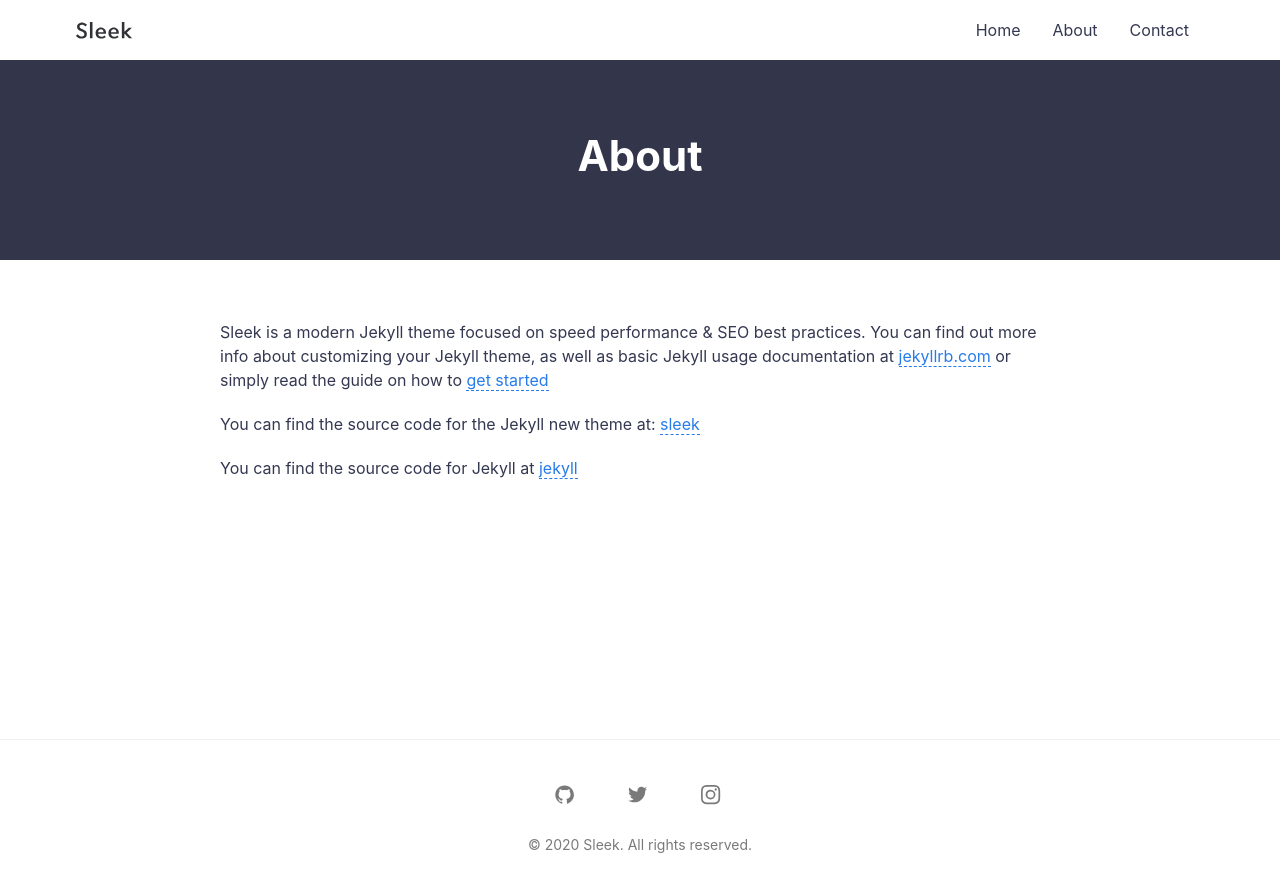
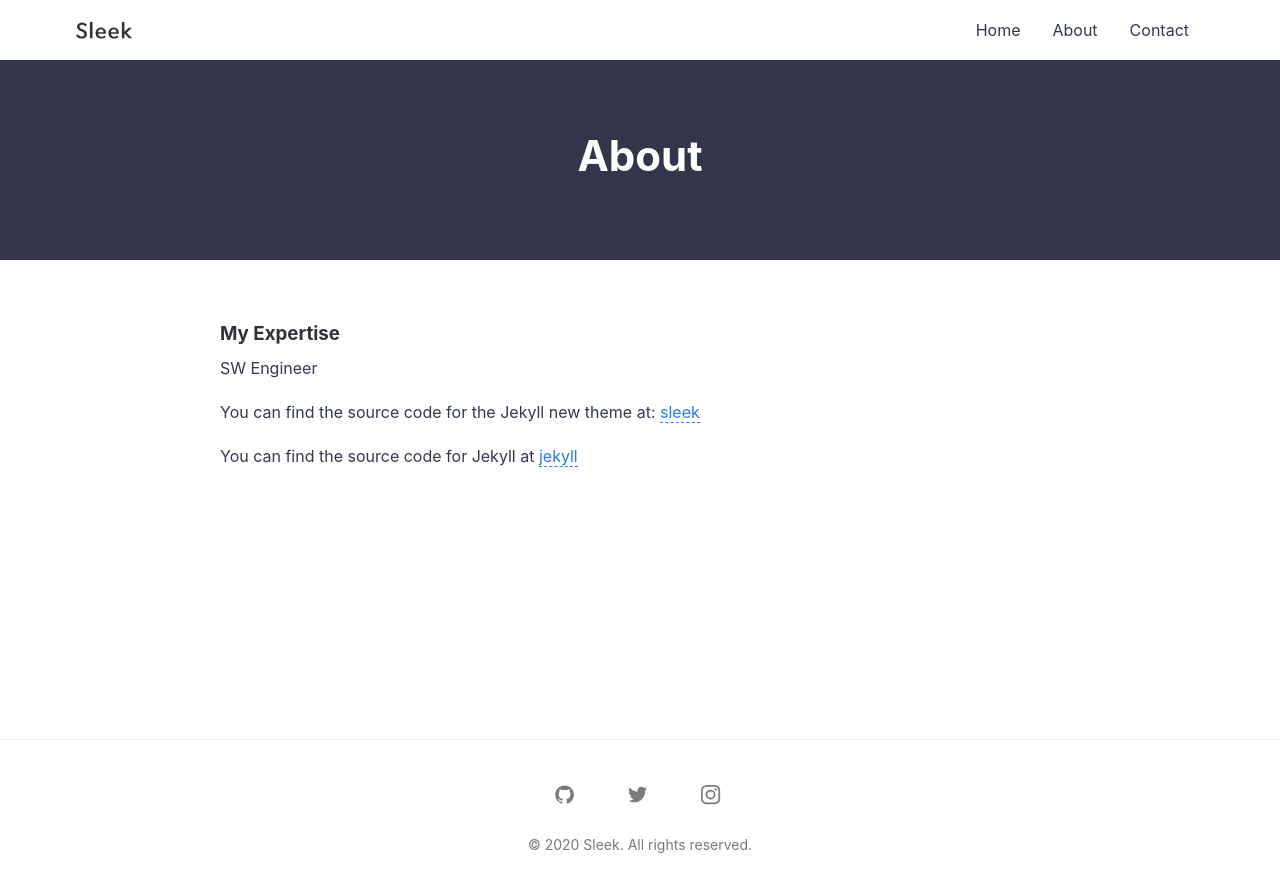
Before and after one commit to yusoojeong/yusoojeong.github.io, a Jekyll site: the page built from about.md, in a window 1280 px wide. Shown: the top 892 px of the page. Built offline with Jekyll 4.4.1, drawn with Linux system fonts in a browser that asks for light colours.

Commit message:
[Edit] modify about test

```diff
--- a/about.md
+++ b/about.md
@@ -4,7 +4,9 @@ title: About
 permalink: /about/
 ---
 
-Sleek is a modern Jekyll theme focused on speed performance & SEO best practices. You can find out more info about customizing your Jekyll theme, as well as basic Jekyll usage documentation at [jekyllrb.com](http://jekyllrb.com/) or simply read the guide on how to [get started](/getting-started)
+### My Expertise
+
+SW Engineer
 
 You can find the source code for the Jekyll new theme at:
 [sleek](https://github.com/janczizikow/sleek)
```
